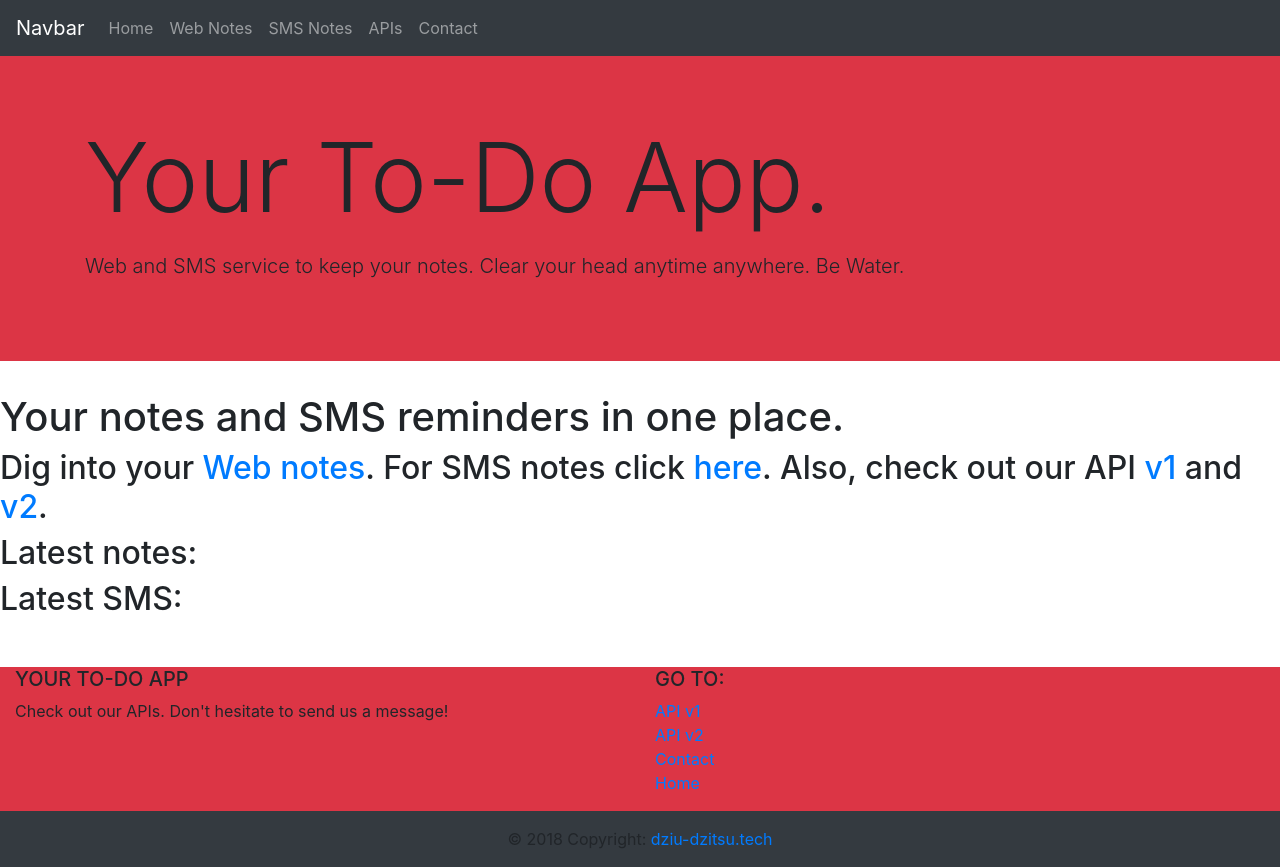
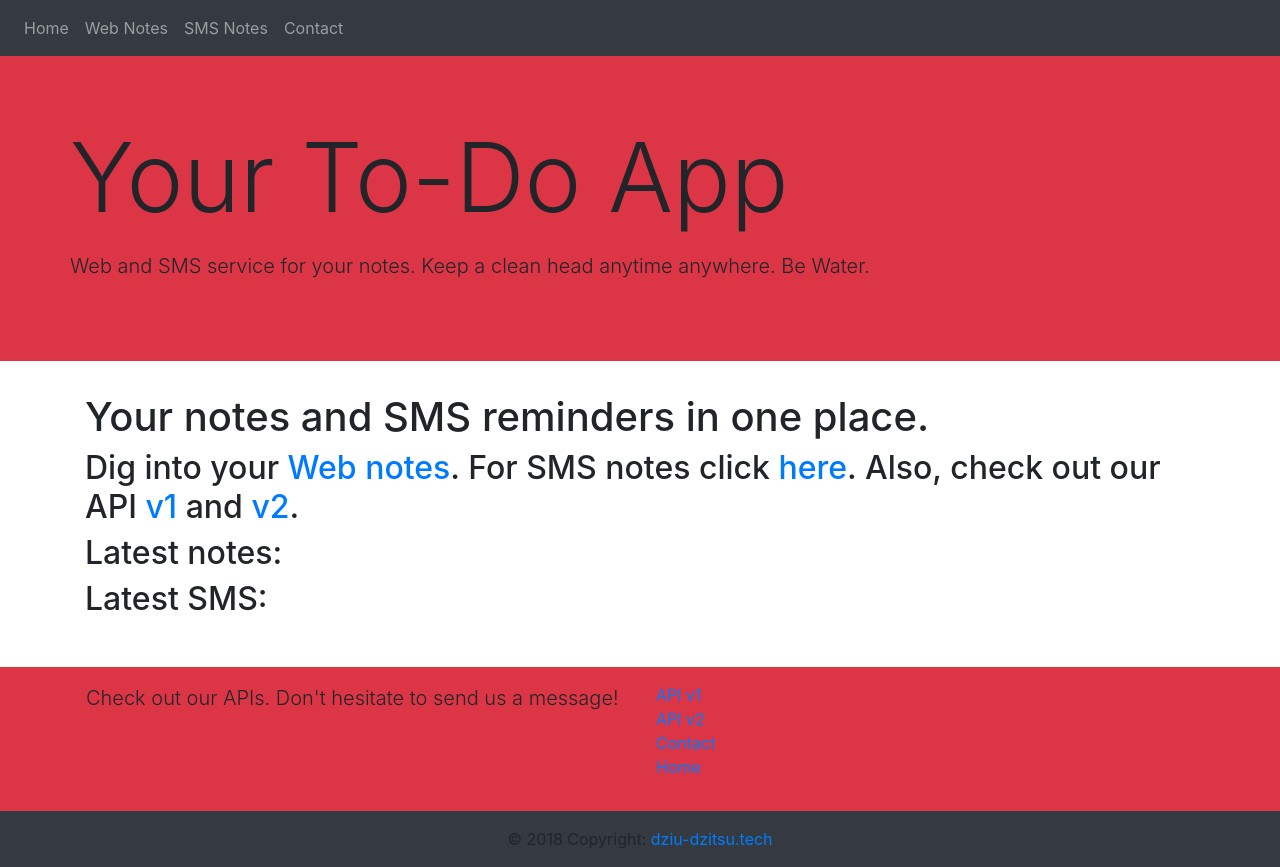
Before and after one commit to Dziugas/todo-api-sms, a Django app: page / in a window 1280 px wide. Run offline with Django 3.2, Linux system fonts and the light colour scheme; some libraries are stand-ins or nearby versions.

Commit message:
Fixed navbar, jumbotron, footer

```diff
--- a/templates/base_layout.html
+++ b/templates/base_layout.html
@@ -1,3 +1,4 @@
+{% load static from staticfiles %}
 <!doctype html>
 <html lang="en">
 <head>
@@ -14,9 +15,6 @@
 <body>
 <header>
     <nav class="navbar navbar-expand-md bg-dark navbar-dark">
-        <!-- Brand -->
-        <a class="navbar-brand" href="#">Navbar</a>
-
         <!-- Toggler/collapsibe Button -->
         <button class="navbar-toggler" type="button" data-toggle="collapse" data-target="#collapsibleNavbar">
             <span class="navbar-toggler-icon"></span>
@@ -29,13 +27,10 @@
                     <a class="nav-link" href="#">Home</a>
                 </li>
                 <li class="nav-item">
-                    <a class="nav-link" href="#">Web Notes</a>
+                    <a class="nav-link" href="/notes/">Web Notes</a>
                 </li>
                 <li class="nav-item">
-                    <a class="nav-link" href="#">SMS Notes</a>
-                </li>
-                <li class="nav-item">
-                    <a class="nav-link" href="#">APIs</a>
+                    <a class="nav-link" href="/sms/">SMS Notes</a>
                 </li>
                 <li class="nav-item">
                     <a class="nav-link" href="#">Contact</a>
@@ -46,51 +41,59 @@
 </header>
 <div class="jumbotron jumbotron-fluid bg-danger">
     <div class="container">
+        <div class="row">
             <p class="display-1">
-            Your To-Do App.
+                Your To-Do App
             </p>
+
+        </div>
+        <div class="row">
             <p class="lead">
-            Web and SMS service to keep your notes. Clear your head anytime anywhere. Be Water.
+                Web and SMS service for your notes. Keep a clean head anytime anywhere. Be Water.
             </p>
         </div>
     </div>
+</div>
+<div class="container">
     {% block content %}
     {% endblock %}
+</div>
 <!--Footer-->
 <footer class="page-footer font-small pt-4 mt-4">
 
     <!--Footer Links-->
     <div class="container-fluid text-center text-md-left bg-danger">
+
+        <div class="container">
             <div class="row">
-
             <!--First column-->
-            <div class="col-md-6">
-                <h5 class="text-uppercase">Your To-Do App</h5>
-                <p>Check out our APIs. Don't hesitate to send us a message!</p>
+            <div class="col-md-6 p-3">
+                <p class="lead">Check out our APIs. Don't hesitate to send us a message!</p>
             </div>
 
             <!--/.First column-->
-
             <!--Second column-->
-            <div class="col-md-6">
-                <h5 class="text-uppercase">Go to:</h5>
+            <div class="col-md-6 p-3">
+                <!--<h5 class="lead">Go to:</h5>-->
                 <ul class="list-unstyled">
                     <li>
-                        <a href="#!">API v1</a>
+                        <a href="/notes/api/v1/notes/">API v1</a>
                     </li>
                     <li>
-                        <a href="#!">API v2</a>
+                        <a href="/notes/api/v2/notes/">API v2</a>
                     </li>
                     <li>
                         <a href="#!">Contact</a>
                     </li>
                     <li>
-                        <a href="#!">Home</a>
+                        <a href="#">Home</a>
                     </li>
                 </ul>
             </div>
             <!--/.Second column-->
         </div>
+        </div>
+
     </div>
     <!--/.Footer Links-->
 
--- a/todo/settings.py
+++ b/todo/settings.py
@@ -128,6 +128,10 @@ USE_TZ = True
 
 STATIC_URL = '/static/'
 
+STATICFILES_DIRS = (
+    os.path.join(BASE_DIR, 'assets'),
+)
+
 REST_FRAMEWORK = {
     'DEFAULT_AUTHENTICATION_CLASSES': (
         'rest_framework.authentication.TokenAuthentication',
```
Lines whose indentation alone changed are shown as unchanged.
